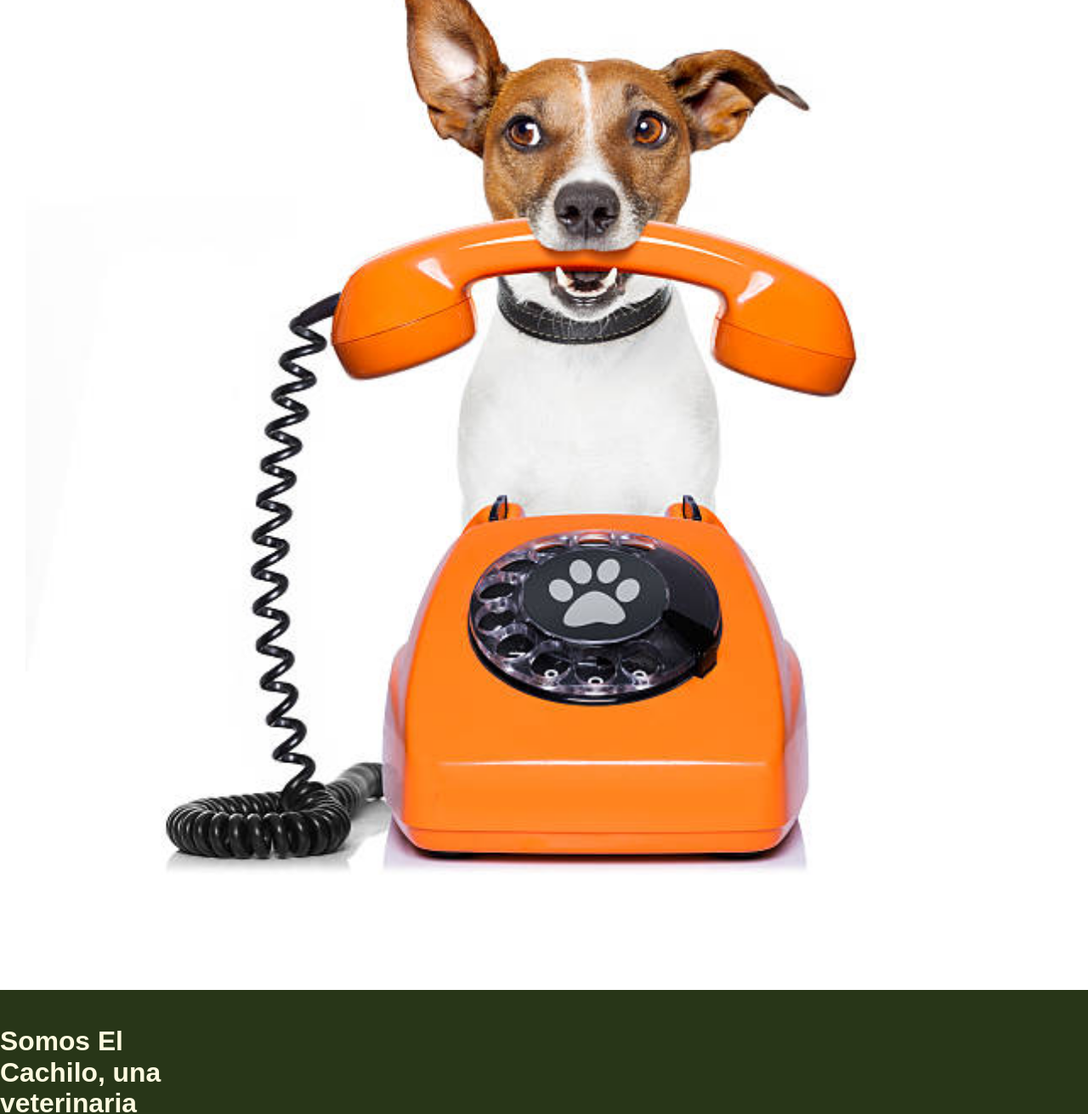
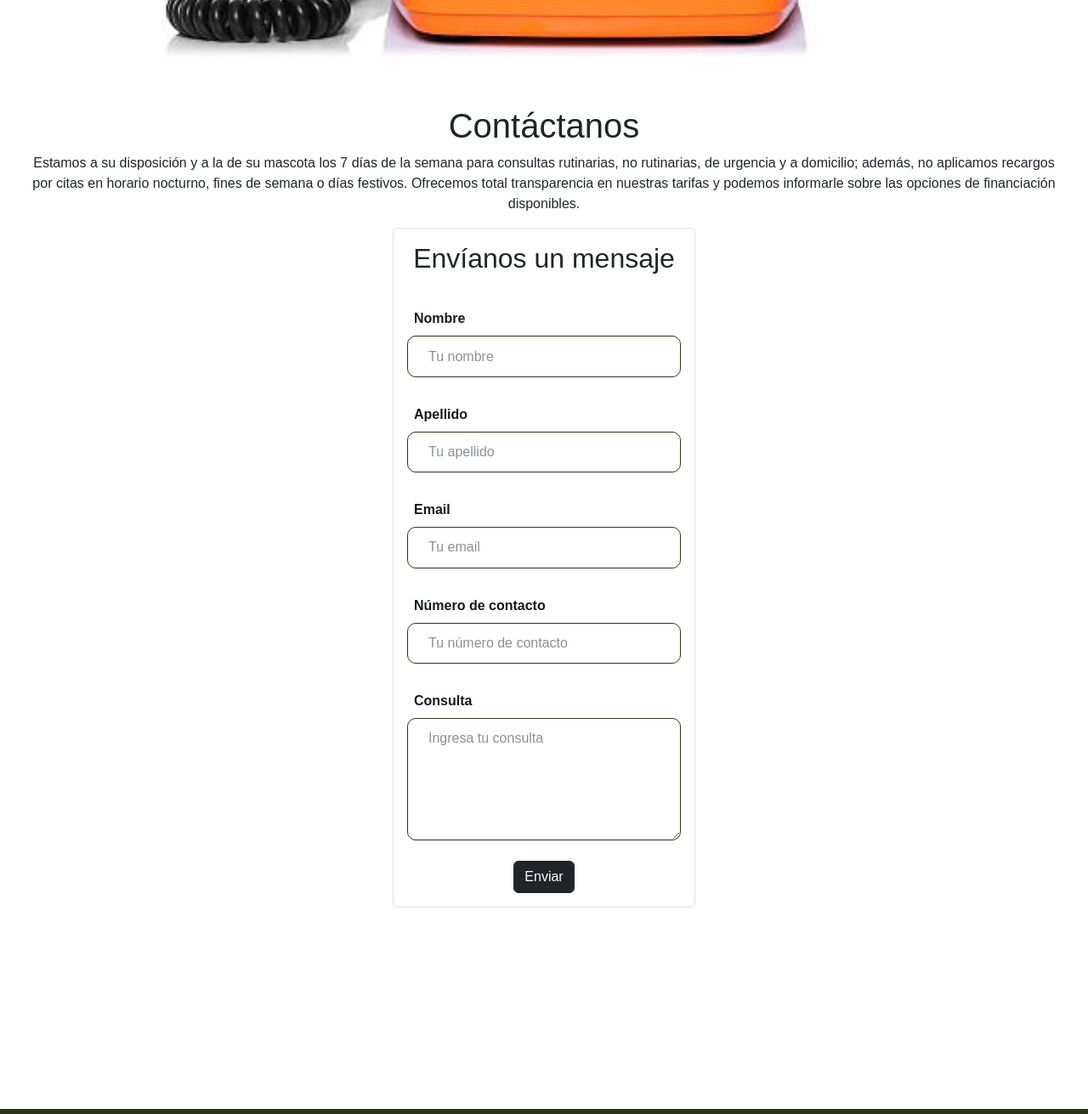
Before and after one commit to JEmilioH/Veterinaria_El_Cachilo, a website built with Vite: page contacto.html in a window 1280 px wide. Shown: the part 1280-2591 px from the top of the page at 85% size. Built offline with nearby package versions, Linux system fonts and the light colour scheme; grey boxes are pictures that could not be loaded; a web font is replaced by a local one.

Commit message:
Contacto con Bootstrap y Mapa agregado

```diff
--- /dev/null
+++ b/contacto.css
@@ -0,0 +1,132 @@
+main {
+    /* display: grid;
+    grid-template-columns: repeat(3, minmax(0, 1fr)); */
+    box-sizing: border-box;
+    font-family: var(--fuente-texto-3);
+    gap: 50px;
+    padding: 80px 30px;
+}
+
+
+
+.header_contacto h1 {
+    font-size: 2.5rem;
+}
+
+.header_contacto p {
+    font-size: 1.2rem;
+}
+
+#contacto{
+    display: flex;
+    justify-content: center;
+    width: 100%;
+    margin-bottom: 3rem;
+}
+
+#contacto div{
+    border-radius: 20px;
+    border-color: #bc6c25;
+    border-style:dashed;
+    max-width: 900px;
+}
+
+.label_formulario {
+    width: 100%;
+    display: flex;
+    flex-direction: column;
+}
+
+form {
+    width: 100%;
+    max-width: 500px;
+}
+
+.form_input {
+    grid-area: input;
+    width: 100%;
+    border-radius: 10px;
+    border: 1px solid var(--color-borde-1);
+    padding: 0.7rem 1.5rem;
+    box-sizing: border-box;
+}
+
+.area_mensaje {
+
+    border-radius: 10px;
+    border: 1px solid var(--color-borde-1);
+    padding: 0.7rem 1.5rem;
+    box-sizing: border-box;
+}
+
+.form_text {
+    width: max-content;
+    height: auto;
+    padding: 0.5rem;
+    display: flex;
+    align-items: center;
+    font-weight: bold;
+}
+
+.form_input::placeholder, .area_mensaje::placeholder {
+    color: var(--color-texto-atenuado);
+}
+
+.form_input:focus::placeholder, .area_mensaje:focus::placeholder {
+    color: transparent;
+    opacity: 0;
+}
+
+.form_submit {
+    display: inline-block;
+    border-radius: 10px;
+    background-color: var(--color-borde-1);
+    padding: 1rem 2rem;
+    color: white;
+    border: none;
+    cursor: pointer;
+}
+
+.form_submit:hover {
+    background-color: var(--color-texto-atenuado);
+    color: var(--color-borde-1);
+    cursor: pointer;
+}
+
+.imagen_contacto {
+    display: flex;
+    justify-content: center;
+    width: 100%;
+}
+
+.imagen_contacto img {
+    max-width: 400px;
+    width: auto;
+    height: auto;
+}
+
+.btn {
+    margin-top: 1rem;
+}
+
+.row {
+    display: flex;
+    flex-wrap: wrap;
+}
+
+#mapa {
+    display: flex;
+    justify-content: center; /* Centrado horizontal */
+    align-items: center;
+    margin-top: 3rem;
+
+}
+
+
+#mapa iframe {
+    width: 80%;
+    max-width: 800px;
+    height: 450px;
+    border-radius: 20px;
+    box-shadow: 0 4px 15px rgba(0,0,0,.2);
+}
--- a/contacto.html
+++ b/contacto.html
@@ -3,6 +3,7 @@
 <head>
     <meta charset="UTF-8">
     <meta name="viewport" content="width=device-width, initial-scale=1.0">
+    <link rel="stylesheet" href="node_modules/bootstrap/dist/css/bootstrap.min.css">
     <link rel="stylesheet" href="./css/normalize.css">
     <link rel="stylesheet" href="./css/base.css">
     <link rel="stylesheet" href="./css/contacto.css">
@@ -10,6 +11,8 @@
     <title>Contacto</title>
 </head>
 <body>
+    <script src="node_modules/bootstrap/dist/js/bootstrap.bundle.min.js"></script>
+
     <header class= "header">
         <div id= "logo">
             <img src="./assets/images/logo 200px.png" alt="Imagen del logo de la veterinaria">
@@ -30,12 +33,27 @@
     </header>
 
     <main>
-        <div class="header_contacto">
-            <h1>Contáctanos</h1>
-            <p>Estamos a su disposición y a la de su mascota los 7 días de la semana para consultas rutinarias, no rutinarias, de urgencia y a domicilio; además, no aplicamos recargos por citas en horario nocturno, fines de semana o días festivos. Ofrecemos total transparencia en nuestras tarifas y podemos informarle sobre las opciones de financiación disponibles.</p>
+
+        <div class="justify-content-center text-center">
+            <div class="imagen_contacto">
+                <img src="./assets/images/contacto.jpg" alt="">
             </div>
-        <div class="formulario">
-            <form class="formulario_contacto">
+        </div>
+
+        <!-- DIV TITULO -->
+        <div id="contacto" >
+            <div class="d-block justify-content-center text-center">
+                <h1 class="">Contáctanos</h1>
+                <p class="">Estamos a su disposición y a la de su mascota los 7 días de la semana para consultas rutinarias, no rutinarias, de urgencia y a domicilio; además, no aplicamos recargos por citas en horario nocturno, fines de semana o días festivos. Ofrecemos total transparencia en nuestras tarifas y podemos informarle sobre las opciones de financiación disponibles.</p>
+            </div>
+        </div>
+
+        <div class="container">
+            <div class="row justify-content-center text-center">
+                <!-- FORMULARIO -->
+               <div class="col-12 col-md-4 d-flex justify-content-center">
+
+                        <form class="p-3 border rounded">
                             <h2>Envíanos un mensaje</h2>
 
                             <div class="form_inputs">
@@ -68,15 +86,22 @@
                                     <textarea name="mensaje" class="area_mensaje" cols="30" rows="5" placeholder="Ingresa tu consulta"></textarea>
                                 </label>
                             </div>
+                            <input type="submit" value="Enviar" class="btn btn-dark">
+                        </form>
 
-                <input type="submit" value="Enviar" class="form_submit">
-            </form>
                 </div>
 
-        <div class="imagen_contacto">
-            <img src="./assets/images/contacto.jpg" alt="">
+                <!-- IMAGEN DEL PERRO -->
+
+
+            </div>
         </div>
 
+        <div id="mapa" class="justify-content-center">
+            <iframe src="https://www.google.com/maps/embed?pb=!1m14!1m8!1m3!1d104762.1960203324!2d-65.126333!3d-28.635743!3m2!1i1024!2i768!4f13.1!3m3!1m2!1s0x9425a84f49ae19cf%3A0xfaeb099e28896605!2sFr%C3%ADas%2C%20Santiago%20del%20Estero!5e1!3m2!1ses-419!2sar!4v1790706779571!5m2!1ses-419!2sar"
+                allowfullscreen="" loading="lazy" referrerpolicy="strict-origin-when-cross-origin">
+            </iframe>
+        </div>
     </main>
 
     <footer class="contenedor_footer">
@@ -117,14 +142,6 @@
                 Sábados: 09:00 a 13:00 hs. <br>
                 Urgencias las 24 hs.</p>
             </div>
-            <div id="mapa">
-                <iframe src="https://www.google.com/maps/embed?pb=!1m18!1m12!1m3!1d33522.456046041356!2d-65.14693226176308!3d-28.63570417591444!2m3!1f0!2f0!3f0!3m2!1i1024!2i768!4f13.1!3m3!1m2!1s0x9425a84f49ae19cf%3A0xfaeb099e28896605!2sFr%C3%ADas%2C%20Santiago%20del%20Estero!5e1!3m2!1ses-419!2sar!4v1788669154196!5m2!1ses-419!2sar"
-                width= 330vw
-                height= 300vw
-                style="border:0;"
-                allowfullscreen=""
-                loading="lazy" referrerpolicy="strict-origin-when-cross-origin"></iframe>
-            </div>
         </div>
     </footer>
 
```
Lines whose indentation alone changed are shown as unchanged.
